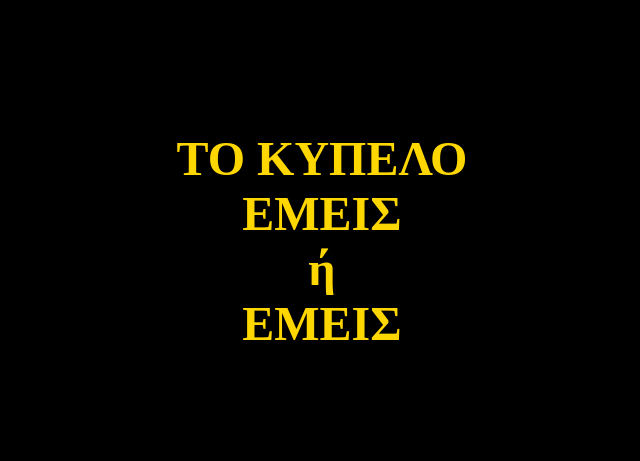
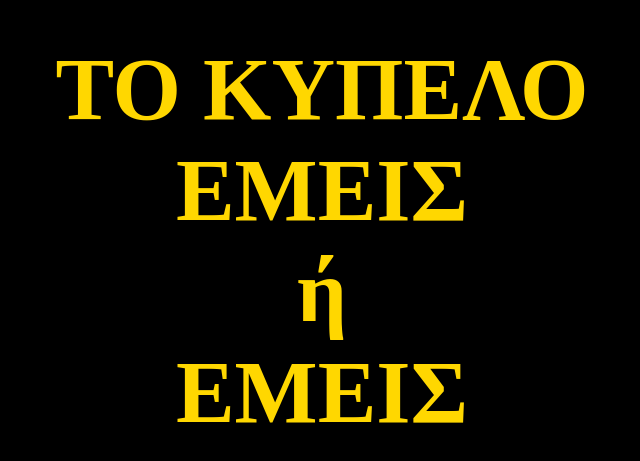
Before and after one commit to ea-gr/ea-gr.github.io, a plain HTML site: page index.html in a window 1280 px wide. Shown: the part 159-620 px from the top of the page, without its empty margins (318-958 px from the left). Drawn offline with Linux system fonts and the light colour scheme.

Commit message:
Update index.html

```diff
--- a/index.html
+++ b/index.html
@@ -15,7 +15,7 @@
 
         .text {
             color: #FFD700; /* This is a golden yellow color */
-            font-size: 48px;
+            font-size: 88px;
             font-weight: bold;
             text-align: center;
         }
```
